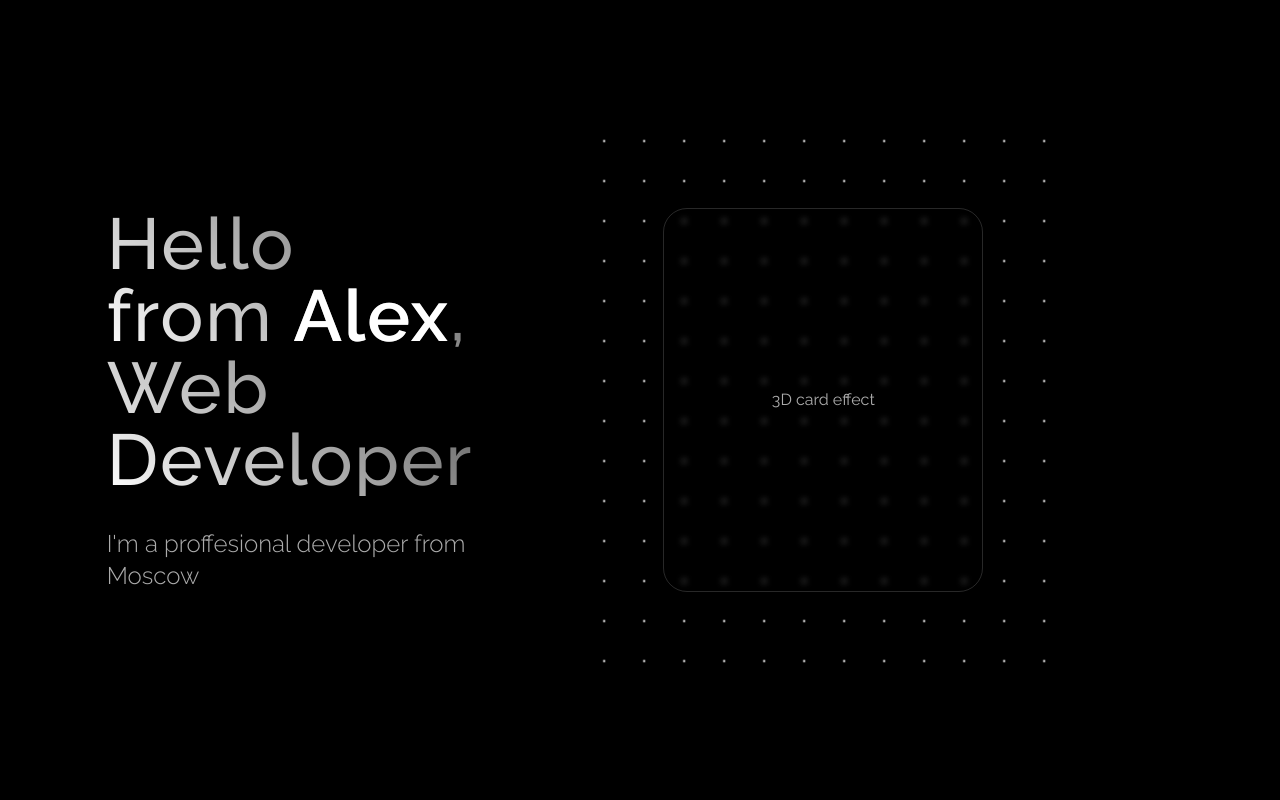
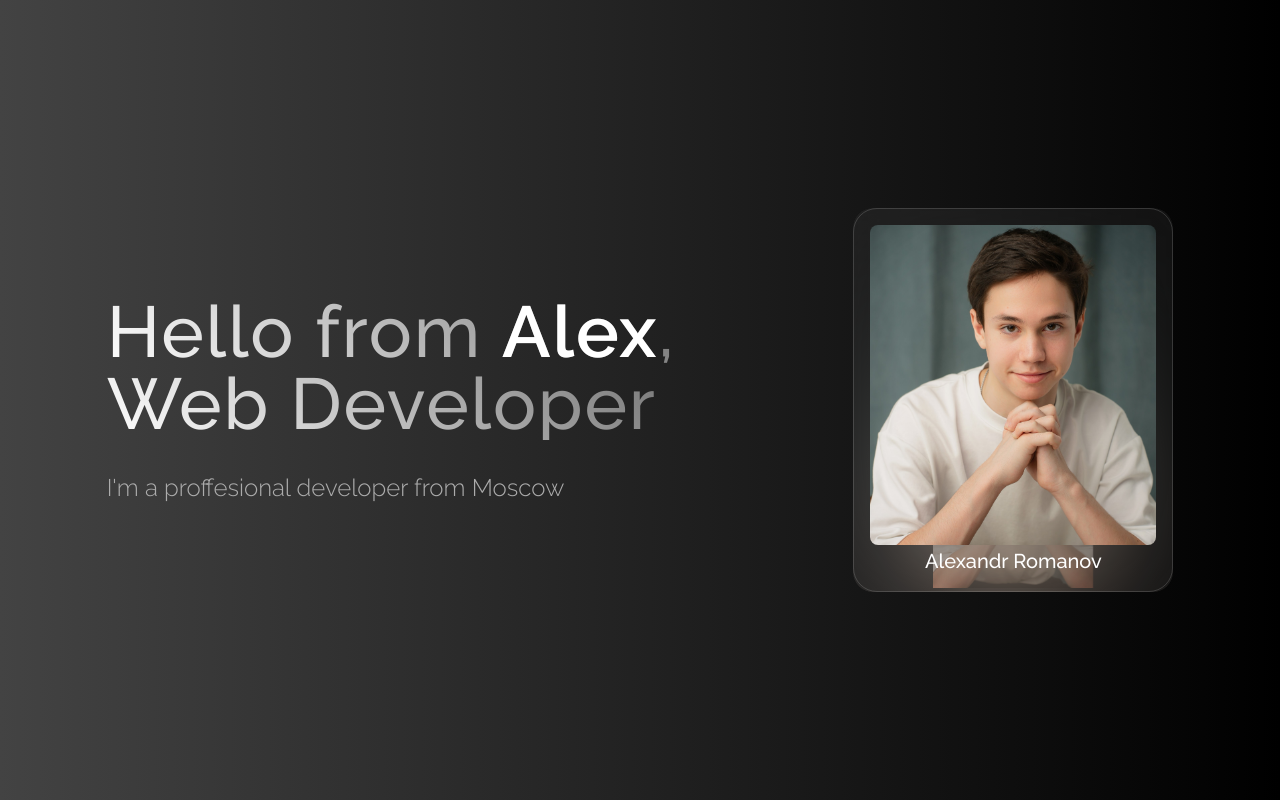
Before and after one commit to romaleks/Portfolio, a Next.js app: page / in a window 1280 px wide. Built offline with nearby package versions, Linux system fonts and the light colour scheme.

Commit message:
Finish 3d card on main page

```diff
--- a/app/components/ui/animated-card/AnimatedCard.module.scss
+++ b/app/components/ui/animated-card/AnimatedCard.module.scss
@@ -1,5 +1,4 @@
 .container {
-  @apply relative w-screen h-screen overflow-hidden;
   perspective: 1000px;
 
   .rotationWrapper {
@@ -9,23 +8,23 @@
 
   .cardWrapper {
     border-radius: 20px;
-    backdrop-filter: blur(3px) brightness(120%);
+    @apply backdrop-blur-3xl bg-opacity-5 bg-white;
   }
 }
 
-.grid {
-  @apply absolute w-full h-full;
-  background-size: 60px 60px;
-  background-image: radial-gradient(
-    circle at 1px 1px,
-    white 2px,
-    transparent 0
-  );
-  background-position: center;
-  transform: translateZ(-500px);
+.card {
+  @apply w-80 h-96 rounded-3xl p-4 flex flex-col justify-between text-center text-gray;
+  border: 1px solid rgba(200 200 200 / 0.2);
+
+  .image {
+    @apply rounded-lg overflow-hidden w-full h-full max-h-80 relative;
+  }
+
+  .title {
+    @apply text-xl text-white font-medium;
+  }
 }
 
-.card {
-  @apply w-80 h-96 rounded-3xl py-4 px-8 flex justify-center items-center text-center text-gray;
-  border: 1px solid rgba(200 200 200 / 0.2);
+.shadow {
+  @apply absolute bottom-0 left-1/2 -translate-x-1/2 -translate-y-1 -z-10;
 }
--- a/app/components/ui/animated-card/AnimatedCard.tsx
+++ b/app/components/ui/animated-card/AnimatedCard.tsx
@@ -1,17 +1,34 @@
-import { FC } from 'react'
-import Grid from './Grid'
+'use client'
+import { FC, useRef } from 'react'
 import styles from './AnimatedCard.module.scss'
 import Card from './Card'
+import { useAnimatedCard } from './useAnimatedCard'
+import { motion } from 'framer-motion'
+import Image from 'next/image'
 
-const AnimatedCard: FC = () => {
+export interface IAnimatedCard {
+  title: string
+  image: string
+}
+
+const AnimatedCard: FC<IAnimatedCard> = ({ title, image }) => {
+  const ref = useRef<HTMLDivElement>(null)
+
+  const { rotateX, rotateY } = useAnimatedCard(ref)
+
   return (
     <div className={styles.container}>
-      <div className={styles.rotationWrapper}>
-        <Grid />
-        <div className={styles.cardWrapper}>
-          <Card />
+      <motion.div
+        className={styles.rotationWrapper}
+        style={{ rotateX, rotateY }}
+      >
+        <div className={styles.cardWrapper} ref={ref}>
+          <Card title={title} image={image} />
         </div>
-      </div>
+        <div className={styles.shadow}>
+          <Image src={image} alt="shadow" width={500} height={100} />
+        </div>
+      </motion.div>
     </div>
   )
 }
--- a/app/components/ui/animated-card/Card.tsx
+++ b/app/components/ui/animated-card/Card.tsx
@@ -1,13 +1,21 @@
-'use client'
-
 import { FC } from 'react'
 import styles from './AnimatedCard.module.scss'
-import { motion } from 'framer-motion'
+import Image from 'next/image'
+import { IAnimatedCard } from './AnimatedCard'
 
-const Card: FC = () => {
+const Card: FC<IAnimatedCard> = ({ image, title }) => {
   return (
-    <div className={styles.wrapper}>
-      <div className={styles.card}>3D card effect</div>
+    <div className={styles.card}>
+      <div className={styles.image}>
+        <Image
+          src={image}
+          alt={title}
+          fill
+          style={{ objectFit: 'cover' }}
+          priority
+        />
+      </div>
+      <div className={styles.title}>{title}</div>
     </div>
   )
 }
--- a/app/components/ui/animated-card/Grid.tsx
+++ /dev/null
@@ -1,8 +0,0 @@
-import { FC } from 'react'
-import styles from './AnimatedCard.module.scss'
-
-const Grid: FC = () => {
-  return <div className={styles.grid}></div>
-}
-
-export default Grid
--- /dev/null
+++ b/app/components/ui/animated-card/useAnimatedCard.ts
@@ -0,0 +1,46 @@
+import { animate, useMotionValue, useTransform } from 'framer-motion'
+import { useEffect, RefObject } from 'react'
+
+export const useAnimatedCard = (cardRef: RefObject<HTMLDivElement>) => {
+  // mouse position
+  const mouseX = useMotionValue(
+    typeof window !== 'undefined' ? window.innerWidth / 2 : 0
+  )
+  const mouseY = useMotionValue(
+    typeof window !== 'undefined' ? window.innerHeight / 2 : 0
+  )
+
+  // handle mouse move on card
+  useEffect(() => {
+    const handleMouseMove = (e: MouseEvent) => {
+      // animate mouse x and y
+      animate(mouseX, e.clientX)
+      animate(mouseY, e.clientY)
+    }
+
+    const cardElement = cardRef.current
+    // recalculate grid on resize
+    cardElement?.addEventListener('mousemove', handleMouseMove)
+    // cleanup
+    return () => {
+      cardElement?.removeEventListener('mousemove', handleMouseMove)
+    }
+  }, [])
+
+  // rotation
+  const dampen = 30
+  const rotateX = useTransform<number, number>(mouseY, newMouseY => {
+    if (!cardRef.current) return 0
+    const rect = cardRef.current.getBoundingClientRect()
+    const newRotateX = newMouseY - rect.top - rect.height / 2
+    return -newRotateX / dampen
+  })
+  const rotateY = useTransform(mouseX, newMouseX => {
+    if (!cardRef.current) return 0
+    const rect = cardRef.current.getBoundingClientRect()
+    const newRotateY = newMouseX - rect.left - rect.width / 2
+    return newRotateY / dampen
+  })
+
+  return { rotateX, rotateY }
+}
--- a/app/page.tsx
+++ b/app/page.tsx
@@ -15,7 +15,7 @@ export default function Home() {
           I'm a proffesional developer from Moscow
         </div>
       </div>
-      <AnimatedCard />
+      <AnimatedCard title="Alexandr Romanov" image="/profile-photo.jpg" />
     </main>
   )
 }
--- a/app/styles.module.scss
+++ b/app/styles.module.scss
@@ -1,10 +1,10 @@
 @import './styles/variables';
 
 .content {
-  @apply h-screen w-5/6 mx-auto flex justify-between items-center;
+  @apply h-screen w-5/6 mx-auto flex gap-8 items-center;
 
   .about {
-    @apply text-7xl font-medium;
+    @apply text-7xl font-medium flex-1;
 
     .title {
       @apply tracking-wide mb-8;
--- a/app/styles/globals.scss
+++ b/app/styles/globals.scss
@@ -6,5 +6,5 @@
 
 body {
   color: #fff;
-  background: #000;
+  background-image: linear-gradient(to right, #434343 0%, black 100%);
 }
--- a/app/utils/meta/Meta.tsx
+++ /dev/null
@@ -1,52 +0,0 @@
-'use client'
-import Head from 'next/head'
-import { usePathname } from 'next/navigation'
-import { FC, PropsWithChildren } from 'react'
-
-import logoImage from '@/assets/images/logo.svg'
-
-import { onlyText } from '../string/clearText'
-
-import { ISeo } from './meta.interface'
-
-const Meta: FC<PropsWithChildren & ISeo> = ({
-  title,
-  description,
-  image,
-  children,
-}) => {
-  const pathname = usePathname()
-  const currentUrl = `${process.env.APP_URL}${pathname}`
-
-  return (
-    <>
-      <Head>
-        <title itemProp="headline">{title}</title>
-        {description ? (
-          <>
-            <meta
-              itemProp="description"
-              name="description"
-              content={onlyText(description, 152)}
-            />
-            <link rel="canonical" href={currentUrl} />
-            <meta property="og:locale" content="en" />
-            <meta property="og:title" content={title} />
-            <meta property="og:url" content={currentUrl} />
-            <meta property="og:image" content={image} />
-            <meta property="og:site_name" content={title} />
-            <meta
-              property="og:description"
-              content={onlyText(description, 197)}
-            />
-          </>
-        ) : (
-          <meta name="robots" content="noindex, nofollow" />
-        )}
-      </Head>
-      {children}
-    </>
-  )
-}
-
-export default Meta
--- a/app/utils/meta/meta.interface.ts
+++ /dev/null
@@ -1,5 +0,0 @@
-export interface ISeo {
-  title: string
-  description?: string
-  image?: string
-}
```
Also changed, not shown: public/profile-photo.jpg (added).
